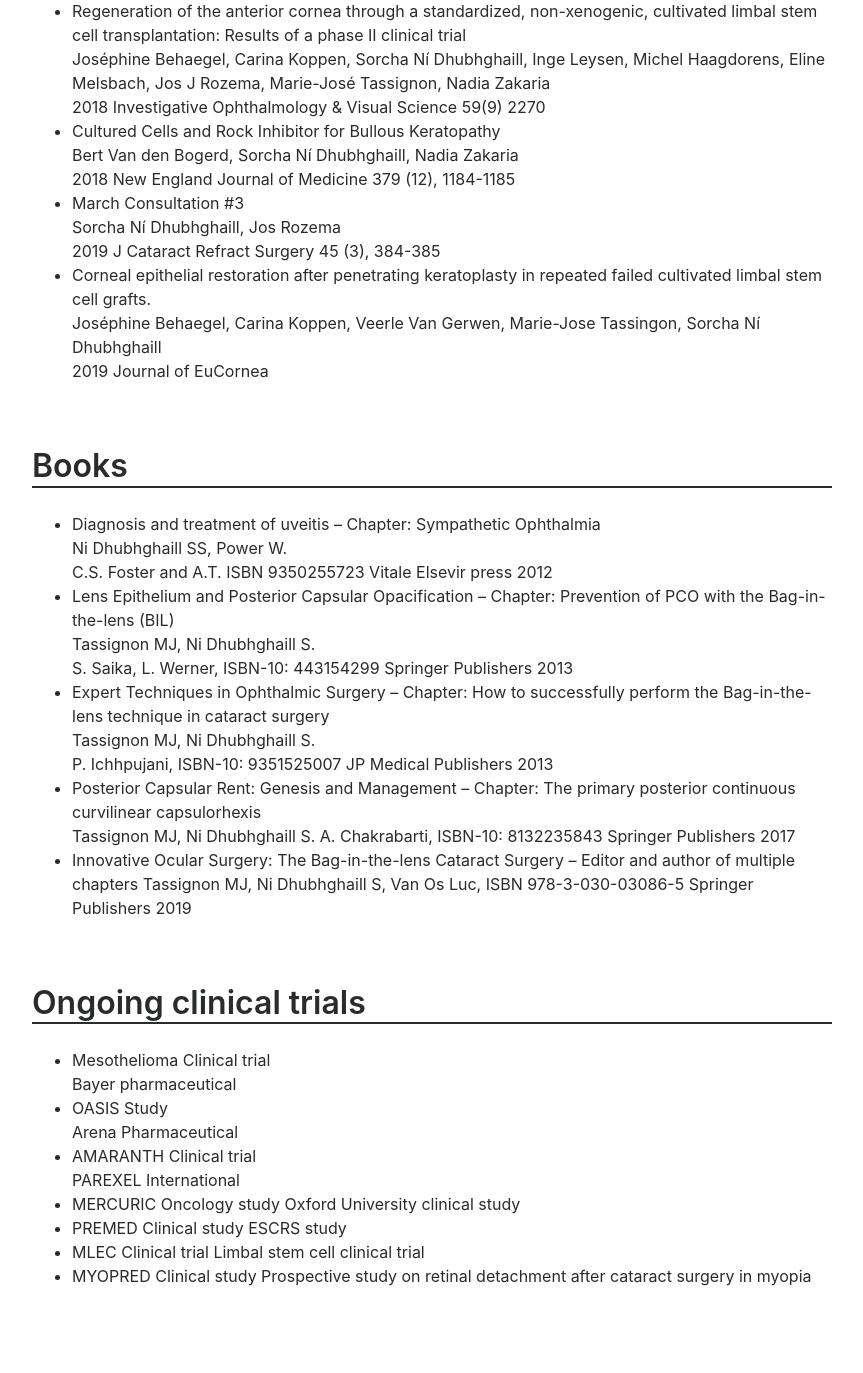
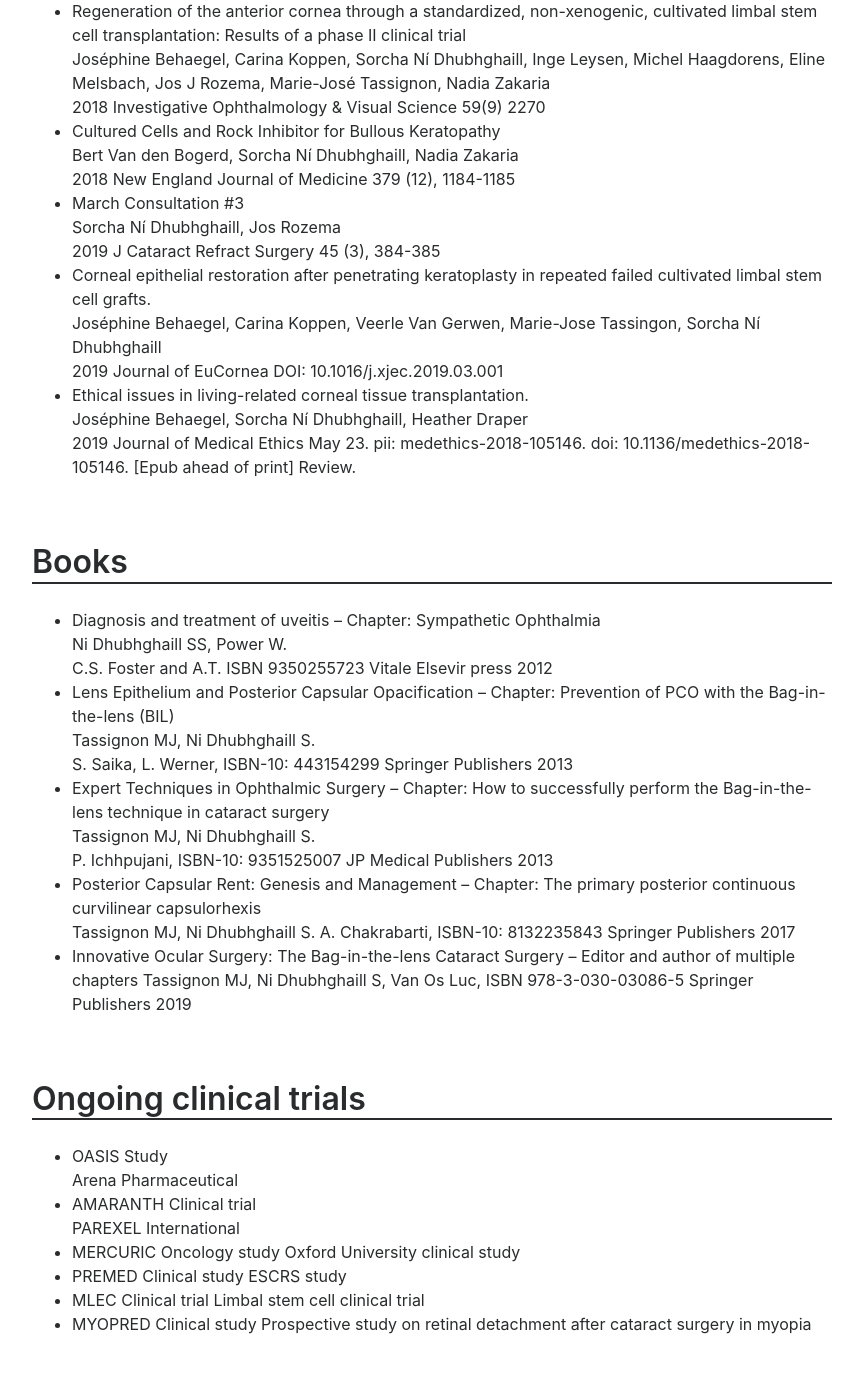
Before and after one commit to sorchanidhubhghaill/cv, a Jekyll site: the page built from index.md, in a window 1280 px wide and 1400 px high, scrolled down 13553 px. Shown: the top 1373 px of the window, without its empty margins (208-1071 px from the left). Built offline with Jekyll 4.4.1, drawn with Linux system fonts in a browser that asks for light colours; before the commit the page ends 14905 px from its top, so only the background shows below that; some of the changed text lies outside the part shown.

Commit message:
:zap: I would like zap

```diff
--- a/index.md
+++ b/index.md
@@ -521,8 +521,10 @@ Completed rotations in general surgery, maxillofacial surgery, gastroenterology
      2019 J Cataract Refract Surgery 45 (3), 384-385
  - Corneal epithelial restoration after penetrating keratoplasty in repeated failed cultivated limbal stem cell grafts.
      Joséphine Behaegel, Carina Koppen, Veerle Van Gerwen, Marie-Jose Tassingon, Sorcha Ní Dhubhghaill
-     2019 Journal of EuCornea
-
+     2019 Journal of EuCornea DOI: 10.1016/j.xjec.2019.03.001
+ - Ethical issues in living-related corneal tissue transplantation.
+     Joséphine Behaegel, Sorcha Ní Dhubhghaill, Heather Draper
+     2019 Journal of Medical Ethics May 23. pii: medethics-2018-105146. doi: 10.1136/medethics-2018-105146. [Epub ahead of print] Review.
 
 ## Books
 
@@ -544,8 +546,6 @@ Completed rotations in general surgery, maxillofacial surgery, gastroenterology
 
 ## Ongoing clinical trials
 
- - Mesothelioma Clinical trial
-     Bayer pharmaceutical
  - OASIS Study
      Arena Pharmaceutical
  - AMARANTH Clinical trial
```
Also changed, not shown: other parts of index.md (+1 -1 lines).
